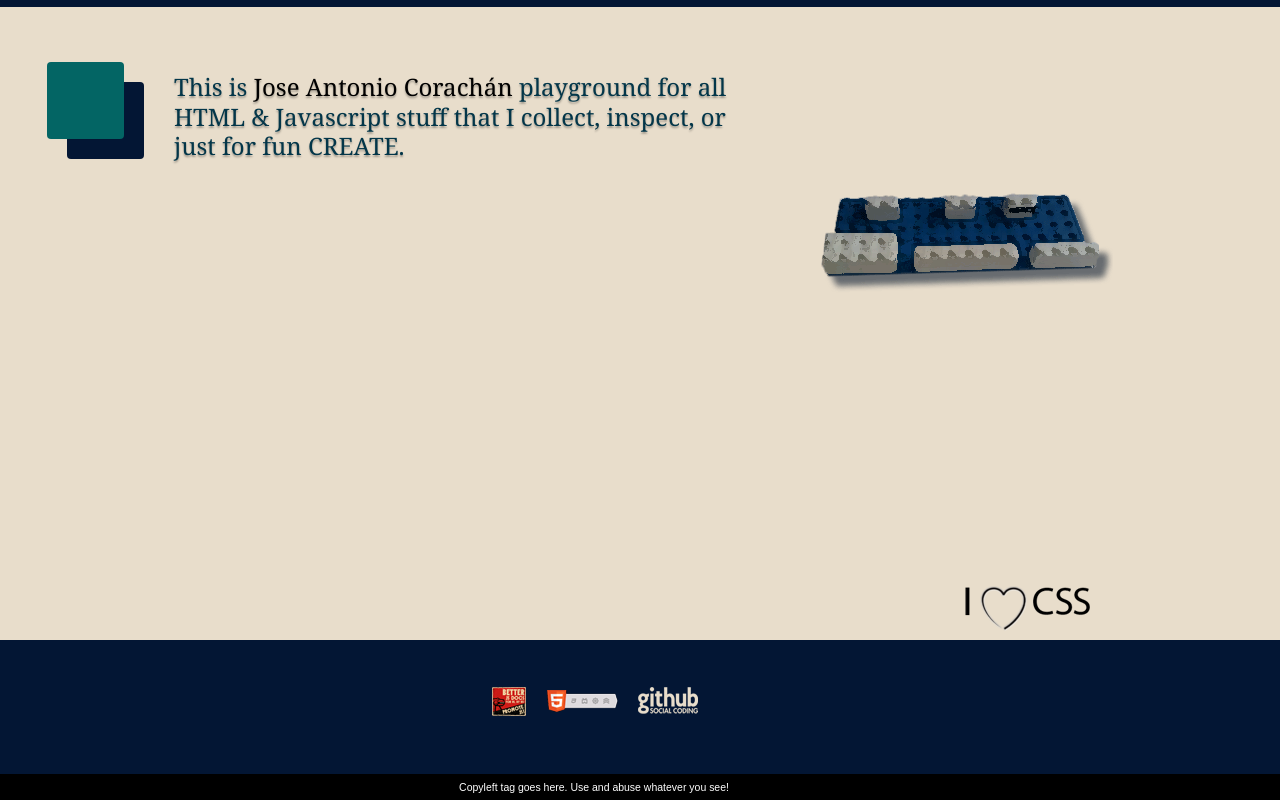
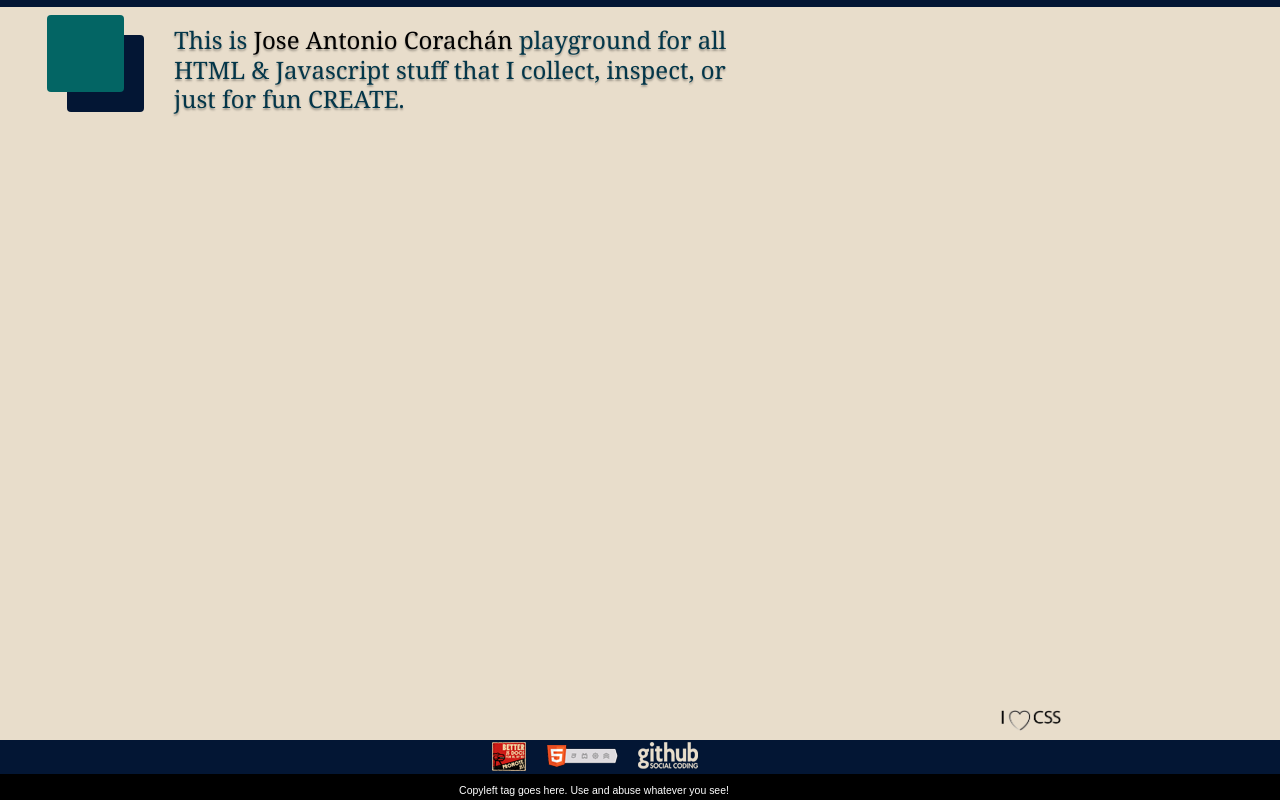
Before and after one commit to jacorachan/jacorachan.github.com, a plain HTML site: page index.html in a window 1280 px wide. Drawn offline with nearby package versions, Linux system fonts and the light colour scheme; a web font is replaced by a local one.

Commit message:
css update | cheatsheet updated

```diff
--- a/css/style.css
+++ b/css/style.css
@@ -84,17 +84,17 @@
 	/* Sticky Footer by Ryan Fait http://ryanfait.com/ */
 	* {	margin: 0; }
 	html, body { height: 100%; }
-	.wrapper {min-height: 100%; height: auto !important; height: 100%; margin: 0 auto -214px;}
-	footer, .push { height: 214px;}
-	footer { background: url("../img/footer-background.gif") repeat-x scroll 0 0 transparent}
+	.wrapper {min-height: 100%; height: auto !important; height: 100%; margin: 0 auto -60px;}
+	footer, .push { height: 60px;}
+	footer { background: url("../img/footer-background.gif") repeat-x scroll 0 bottom transparent}
 
 	/* Page colors */
 
 	body { background: url("../img/body-background-top.gif") repeat-x scroll center 0 #E8DDCB}
-	.wrapper {background: url("../img/background-tente1.gif") no-repeat scroll 85% 27% transparent}
+	/*.wrapper {background: url("../img/background-tente1.gif") no-repeat scroll 85% 27% transparent}*/
 
 	/* header */
-	header {font-family:Georgia, serif; color:#033649; font-size: 18pt;padding-top:3em;text-shadow: 0 2px 2px rgba(0, 0, 0, 0.3);}
+	header {font-family:Georgia, serif; color:#033649; font-size: 18pt;padding-top:25px;text-shadow: 0 2px 2px rgba(0, 0, 0, 0.3);}
 	header .title strong {font-weight:normal;color:#000}
 
 	/* logo */
@@ -105,15 +105,14 @@
 	/* content */
 	#main h3 {padding-top:3em;font-family: 'Droid Serif', sans-serif; }
 
-
-
 	/* footer */
-	.ilovecss {padding-bottom:20px;}
+	.ilovecss {position:absolute;bottom:65px; right:0px}
+	.ilovecss img {width:60px}
 	footer {color:#fff;font-size: 0.95em;}
 	footer p {text-shadow: 0 1px 1px rgba(0, 0, 0, 0.8);}
-	footer ul {margin:0 auto;width: 25%;padding-top:30px}
+	footer ul {margin:0 auto;width: 25%;padding-top:0px}
 	footer ul li {display:inline;padding:0 1em 0 0 ;}
-	.copyleft {margin:0 auto; width:30%;padding-top: 60px;font-size: 0.85em;}
+	.copyleft {margin:0 auto; width:30%;padding-top: 8px;font-size: 0.85em;}
 
 
 
```
Also changed, not shown: git-cheatsheet.txt.
